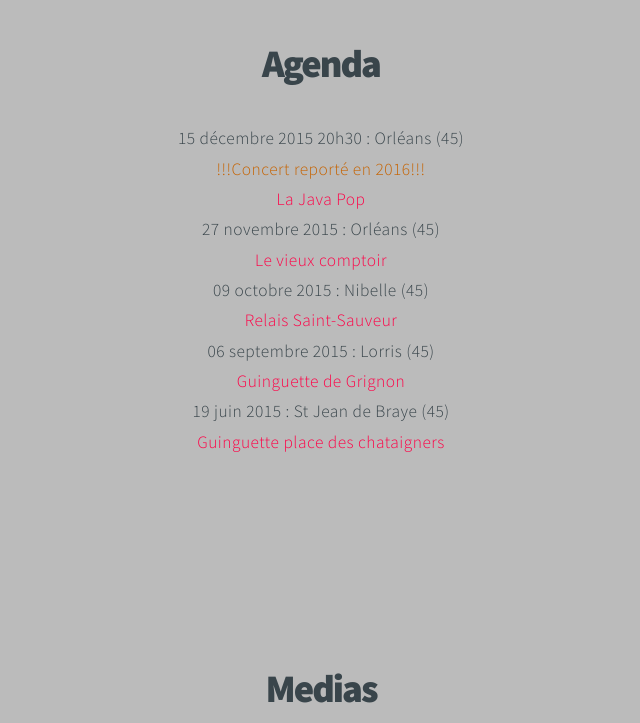
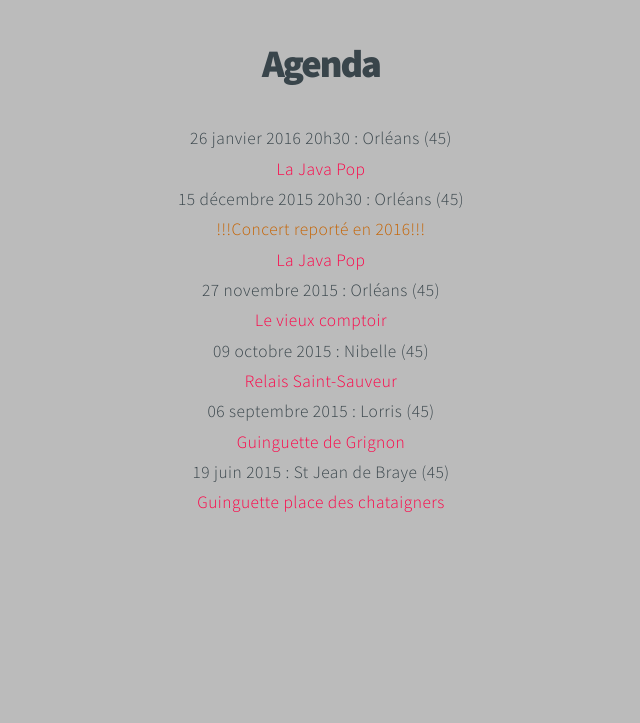
Before and after one commit to denislafont/34awedding, a plain HTML site: page index.html in a window 1280 px wide. Shown: the part 2360-3083 px from the top of the page, without its empty margins (319-959 px from the left). Drawn offline with Linux system fonts and the light colour scheme; files whose address does not match are found by name.

Commit message:
MAJ Javapop 26 janvier 2016

```diff
--- a/index.html
+++ b/index.html
@@ -111,6 +111,10 @@
 						<h2>Agenda</h2>
 					</header>
 
+						<p> 26 janvier 2016 20h30 : Orléans (45)
+						</p>
+  						<p><a href="http://www.javapop.fr/" target="_blank">La Java Pop</a></p>
+						<p>
   						<p> 15 décembre 2015 20h30 : Orléans (45)
 						</p>
 						</p><font color="#C66300">!!!Concert reporté en 2016!!!</font> </p>
```
